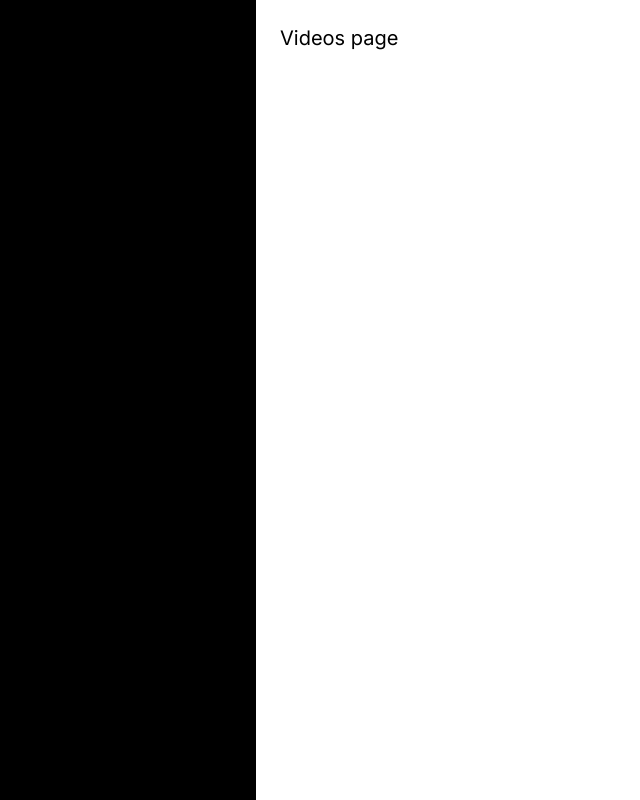
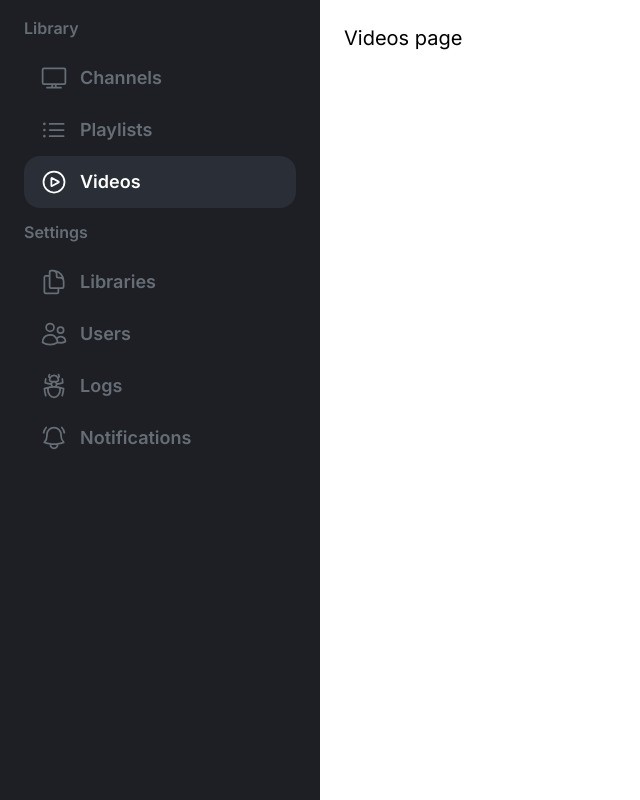
Before and after one commit to XiovV/Golty, a Next.js app: page / in a window 1280 px wide. Shown: the whole page, without its empty margins (0-640 px from the left). Built offline with nearby package versions, Linux system fonts and the light colour scheme.

Commit message:
feat(client/desktop): implement side nav

```diff
--- a/src/app/components/side-nav.tsx
+++ b/src/app/components/side-nav.tsx
@@ -1,3 +1,75 @@
+"use client";
+
+import {
+  ListBulletIcon,
+  PlayCircleIcon,
+  TvIcon,
+  DocumentDuplicateIcon,
+  UsersIcon,
+  BugAntIcon,
+  BellAlertIcon,
+} from "@heroicons/react/24/outline";
+import clsx from "clsx";
+import Link from "next/link";
+import { usePathname } from "next/navigation";
+
+const libraryLinks = [
+  { name: "Channels", href: "/channels", icon: TvIcon },
+  { name: "Playlists", href: "/playlists", icon: ListBulletIcon },
+  { name: "Videos", href: "/", icon: PlayCircleIcon },
+];
+
+const settingsLinks = [
+  { name: "Libraries", href: "/libraries", icon: DocumentDuplicateIcon },
+  { name: "Users", href: "/users", icon: UsersIcon },
+  { name: "Logs", href: "/logs", icon: BugAntIcon },
+  { name: "Notifications", href: "/notifications", icon: BellAlertIcon },
+];
+
 export default function SideNav() {
-  return <div className="flex h-full flex-col px-6 py-4 bg-black"></div>;
+  const pathname = usePathname();
+  return (
+    <div className="h-full px-6 py-4 bg-[#1D1F24]">
+      <p className="text-[#676D75] font-semibold pb-3">Library</p>
+
+      {libraryLinks.map((link) => {
+        const LinkIcon = link.icon;
+
+        return (
+          <Link
+            href={link.href}
+            className={clsx(
+              "flex text-[#676D75] text-lg font-semibold py-3 px-4 rounded-[16px] items-center gap-3 hover:bg-[#292E37]",
+              {
+                "text-[#ffffff] font-bold bg-[#292E37]": link.href === pathname,
+              }
+            )}
+          >
+            <LinkIcon className="h-7 " />
+            <p>{link.name}</p>
+          </Link>
+        );
+      })}
+
+      <p className="text-[#676D75] font-semibold py-3">Settings</p>
+      {settingsLinks.map((link) => {
+        const LinkIcon = link.icon;
+
+        return (
+          <Link
+            href={link.href}
+            className={clsx(
+              "flex text-[#676D75] font-semibold text-lg py-3 px-4 rounded-[16px] items-center gap-3 hover:bg-[#292E37]",
+              {
+                "text-[#ffffff] font-bold bg-[#292E37]": link.href === pathname,
+              }
+            )}
+          >
+            <LinkIcon className="h-7 " />
+            <p>{link.name}</p>
+          </Link>
+        );
+      })}
+    </div>
+  );
 }
--- a/src/app/layout.tsx
+++ b/src/app/layout.tsx
@@ -20,7 +20,7 @@ export default function RootLayout({
     <html lang="en">
       <body className={`${inter.className}`}>
         <div className="flex h-screen flex-col lg:flex-row">
-          <div className="hidden lg:block w-full flex-none lg:w-64">
+          <div className="hidden lg:block w-full flex-none lg:w-80">
             <SideNav />
           </div>
 
```
